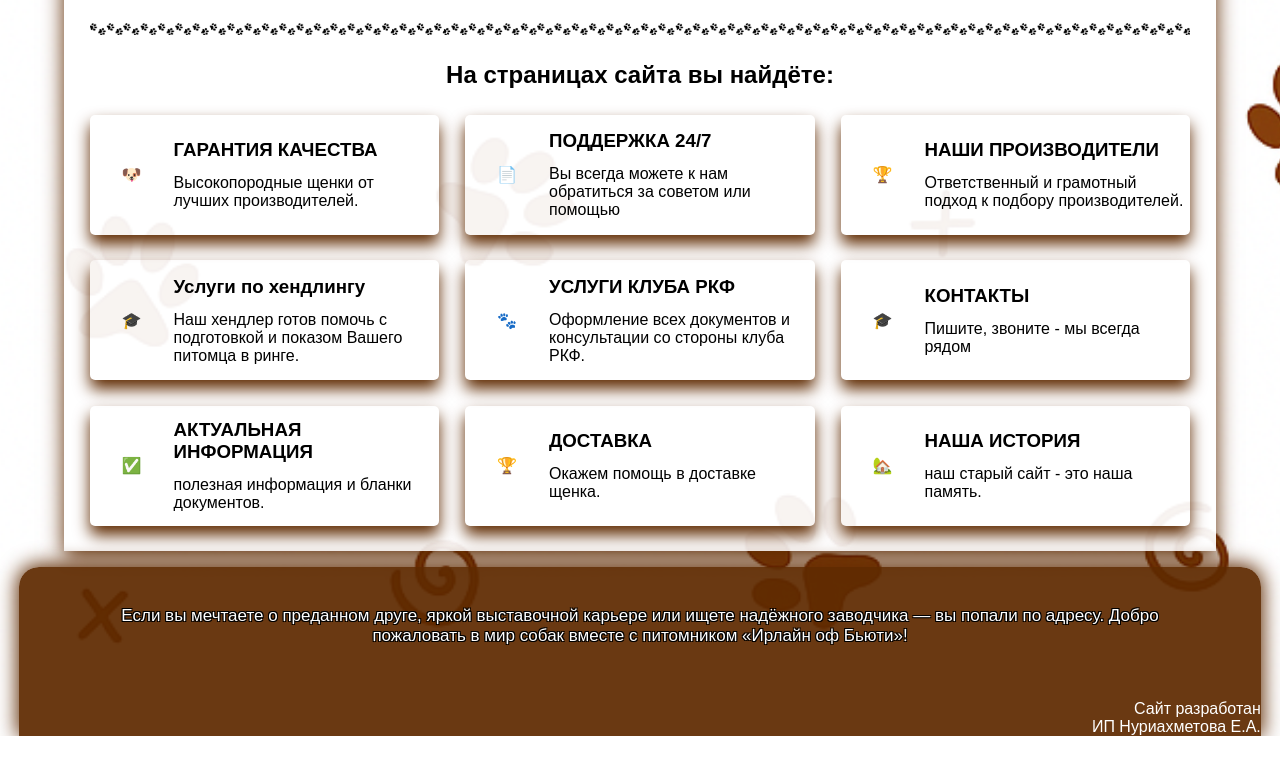
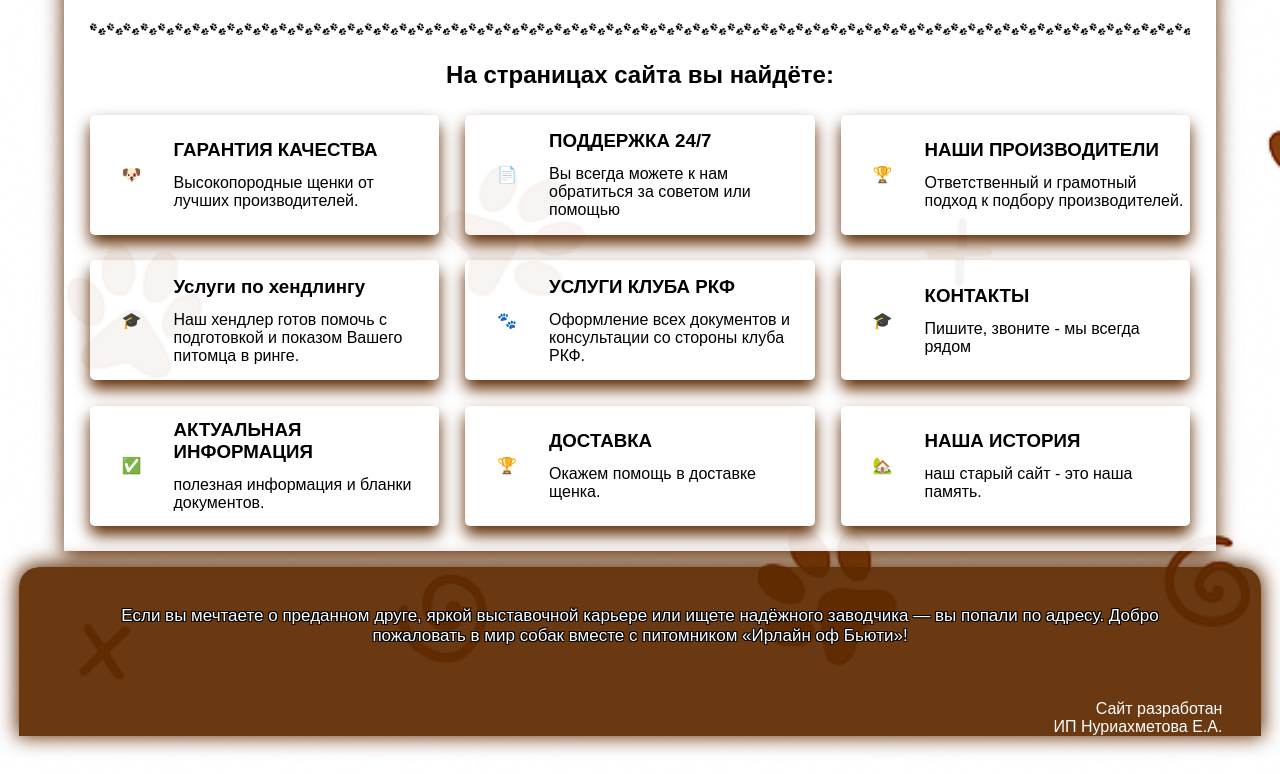
Before and after one commit to Irline/beauty, a plain HTML site: page index.html in a window 1280 px wide. Shown: the part 1444-2218 px from the top of the page. Before the commit the page ends 2180 px from the top, so only its background shows below. Drawn offline with Linux system fonts and the light colour scheme.

Commit message:
Update style.css

```diff
--- a/src/css/style.css
+++ b/src/css/style.css
@@ -438,7 +438,7 @@ body {
   }
   .contact_developer {
     text-align: right;
-
+    margin: 0 3dvw 3dvw 0;
     cursor: pointer;
   }
   .contact_developer a {
```
